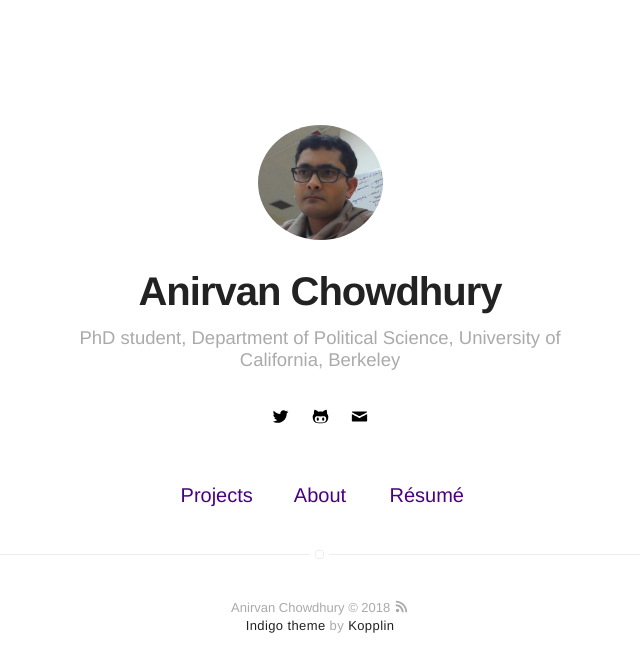
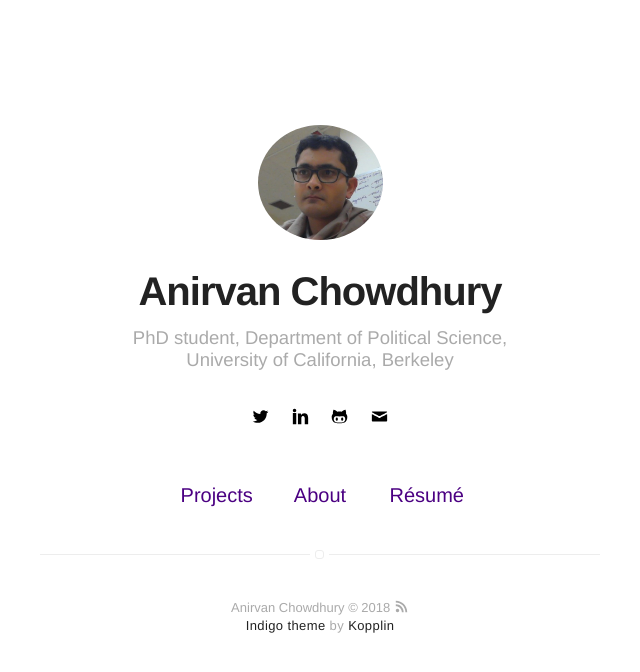
Before and after one commit to anirvanchowdhury/anirvanchowdhury.github.io, a Jekyll site: the page built from index.html, in a window 1280 px wide. Shown: the top 672 px of the page, without its empty margins (320-960 px from the left). Built offline with Jekyll 4.4.1, drawn with Linux system fonts in a browser that asks for light colours.

Commit message:
more config updates

```diff
--- a/_config.yml
+++ b/_config.yml
@@ -39,7 +39,7 @@ twitter: https://twitter.com/chyawanprash
 # google: mygoogle
 # instagram: myinstagram
 # pinterest: mypinterest
-# linkedin: mylinkedin
+linkedin: https://www.linkedin.com/in/anirvan-chowdhury-5a0b5515/
 # youtube: myyoutube
 # spotify: myspotify
 github: https://github.com/anirvanchowdhury/
@@ -69,7 +69,7 @@ authors:
 # do you want a larger site? change the option below
 # options: [normal, large] | default: normal
 # normal = 560px / large = 810px
-width: large
+width: normal
 
 # if you don't need pagination, comment the *paginate* configs below
 # paginate: 5
```
